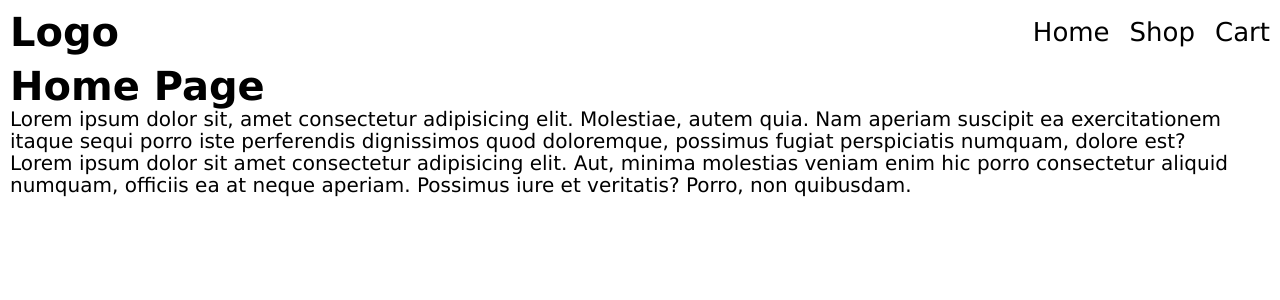
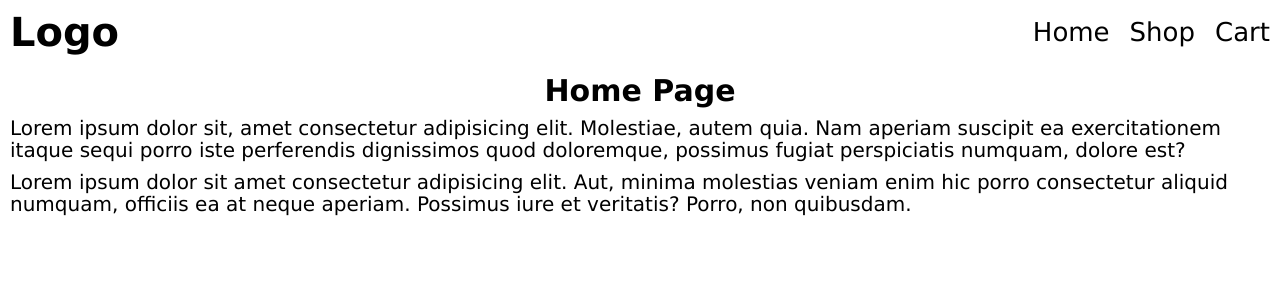
Before and after one commit to Saffr3n-TOP/shopping-cart, a React (Vite) app: page / in a window 1280 px wide. Shown: the top 300 px of the page. Built offline with nearby package versions, Linux system fonts and the light colour scheme.

Commit message:
Style headings and paragraphs

```diff
--- /dev/null
+++ b/src/styles/heading.sass
@@ -0,0 +1,4 @@
+.heading
+  margin: 0.5rem
+  font-size: 1.5rem
+  text-align: center
--- a/src/styles/main.sass
+++ b/src/styles/main.sass
@@ -1,2 +1,5 @@
+@use 'heading'
+@use 'paragraph'
+
 .main
   padding-top: 0.5rem
--- /dev/null
+++ b/src/styles/paragraph.sass
@@ -0,0 +1,2 @@
+.paragraph
+  margin: 0.5rem 0
```
